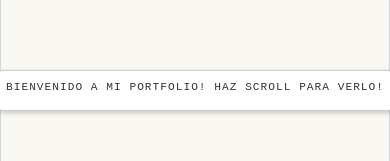
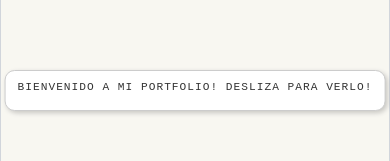
Before and after one commit to JavierNavarro12/portfolio, a React (Create React App) app: page / in a window 390 px wide. Shown: the part 309-470 px from the top of the page. Built offline with nearby package versions, Linux system fonts and the light colour scheme.

Commit message:
Mejoras formato movil

```diff
--- a/src/App.jsx
+++ b/src/App.jsx
@@ -130,7 +130,7 @@ function App() {
             }}>
               <>
                 <Spline scene="https://prod.spline.design/ZY6f65Za3BSGmQH9/scene.splinecode" />
-                <div className="speech-bubble"><span className="typing-text">BIENVENIDO A MI PORTFOLIO! HAZ SCROLL PARA VERLO!</span></div>
+                <div className="speech-bubble"><span className="typing-text">{isMobile ? 'BIENVENIDO A MI PORTFOLIO! DESLIZA PARA VERLO!' : 'BIENVENIDO A MI PORTFOLIO! HAZ SCROLL PARA VERLO!'}</span></div>
               </>
             </div>
           </div>
```
